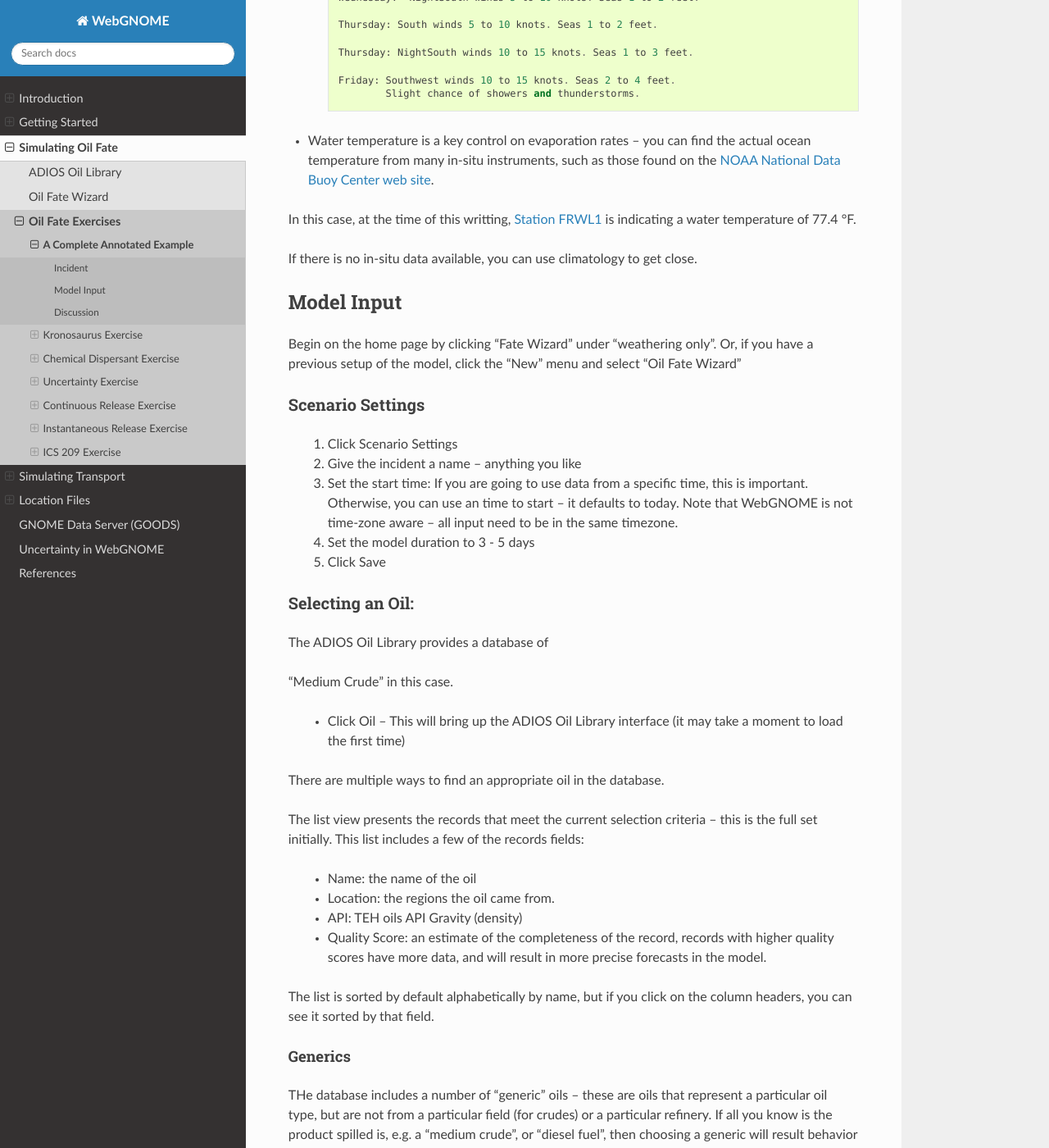
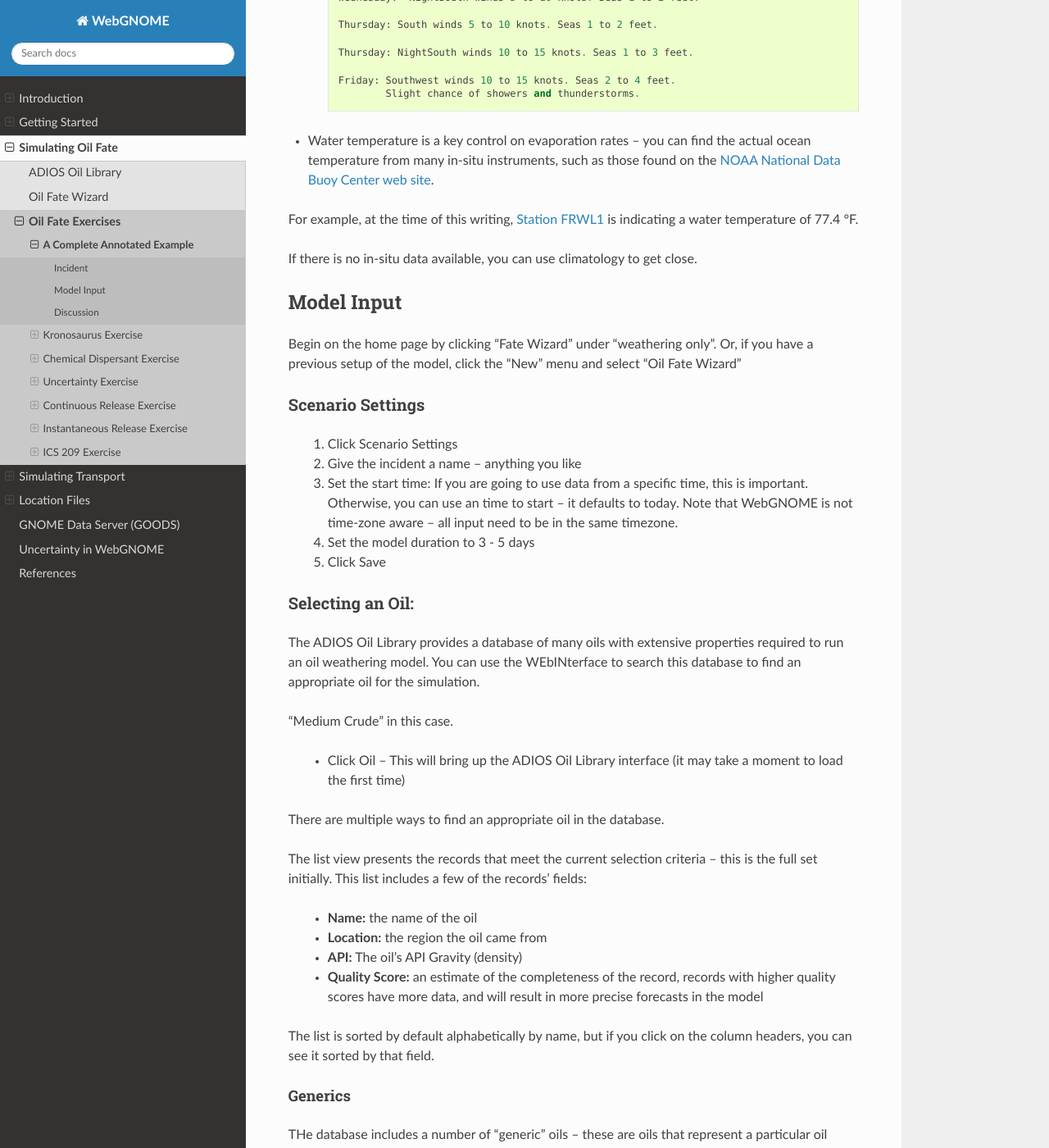
Before and after one commit to NOAA-ORR-ERD/WebGnomeClient, a Sphinx documentation site: the page built from doc/fate_exercises/full_run_through.rst, in a window 1280 px wide and 1400 px high, scrolled down 612 px. Shown: the whole window at 82% size. Built offline with Sphinx 7.4.7 and the Read the Docs theme 2.0.0, drawn with Linux system fonts in a browser that asks for light colours.

```diff
--- a/doc/fate_exercises/continuous_exercise.rst
+++ b/doc/fate_exercises/continuous_exercise.rst
@@ -5,7 +5,7 @@
 ###########################
 
     +--------------------------------------+-----------------------------------------------+
-    | |image_cont|                         | .. rubric:: Fate Exercises:             |
+    | |image_cont|                         | .. rubric:: Fate Exercises:                   |
     |                                      |    Continuous Release                         |
     +--------------------------------------+-----------------------------------------------+
 
--- a/doc/fate_exercises/dispersant_exercise.rst
+++ b/doc/fate_exercises/dispersant_exercise.rst
@@ -33,7 +33,7 @@
 Model Input
 ===========
 
-Begin on the home page by clicking "Fate Wizard" under "weathering only". Or, if you have a previous setup of the model, click select the "New" menu and select "Oil Fate Wizard"
+Begin on the home page by clicking "Fate Wizard" under "weathering only". Or, if you have a previous setup of the model, click the "New" menu and select "Oil Fate Wizard"
 
 Scenario Settings
 -----------------
--- a/doc/fate_exercises/full_run_through.rst
+++ b/doc/fate_exercises/full_run_through.rst
@@ -1,5 +1,4 @@
 
-:orphan:
 
 A Complete Annotated Example
 ############################
@@ -39,7 +38,7 @@
 
 * Water temperature is a key control on evaporation rates -- you can find the actual ocean temperature from many in-situ instruments, such as those found on the `NOAA National Data Buoy Center web site  <http://www.ndbc.noaa.gov/>`_.
 
-In this case, at the time of this writting, `Station FRWL1 <http://www.ndbc.noaa.gov/station_page.php?station=FRWL1>`_ is indicating a water temperature of 77.4 °F.
+For example, at the time of this writing, `Station FRWL1 <http://www.ndbc.noaa.gov/station_page.php?station=FRWL1>`_ is indicating a water temperature of 77.4 °F.
 
 If there is no in-situ data available, you can use climatology to get close.
 
@@ -63,7 +62,7 @@
 Selecting an Oil:
 -----------------
 
-The ADIOS Oil Library provides a database of
+The ADIOS Oil Library provides a database of many oils with extensive properties required to run an oil weathering model. You can use the WEbINterface to search this database to find an appropriate oil for the simulation.
 
 "Medium Crude" in this case.
 
@@ -71,14 +70,14 @@
 
 There are multiple ways to find an appropriate oil in the database.
 
-The list view presents the records that meet the current selection criteria -- this is the full set initially. This list includes a few of the records fields:
+The list view presents the records that meet the current selection criteria -- this is the full set initially. This list includes a few of the records' fields:
 
-  - Name: the name of the oil
-  - Location: the regions the oil came from.
-  - API: TEH oils API Gravity (density)
-  - Quality Score: an estimate of the completeness of the record,
+  - **Name:** the name of the oil
+  - **Location:** the region the oil came from
+  - **API:** The oil's API Gravity (density)
+  - **Quality Score:** an estimate of the completeness of the record,
     records with higher quality scores have more data, and will
-    result in more precise forecasts in the model.
+    result in more precise forecasts in the model
 
 
 The list is sorted by default alphabetically by name, but if you click on the column headers, you can see it sorted by that field.
```
Also changed, not shown: 1 other file.
